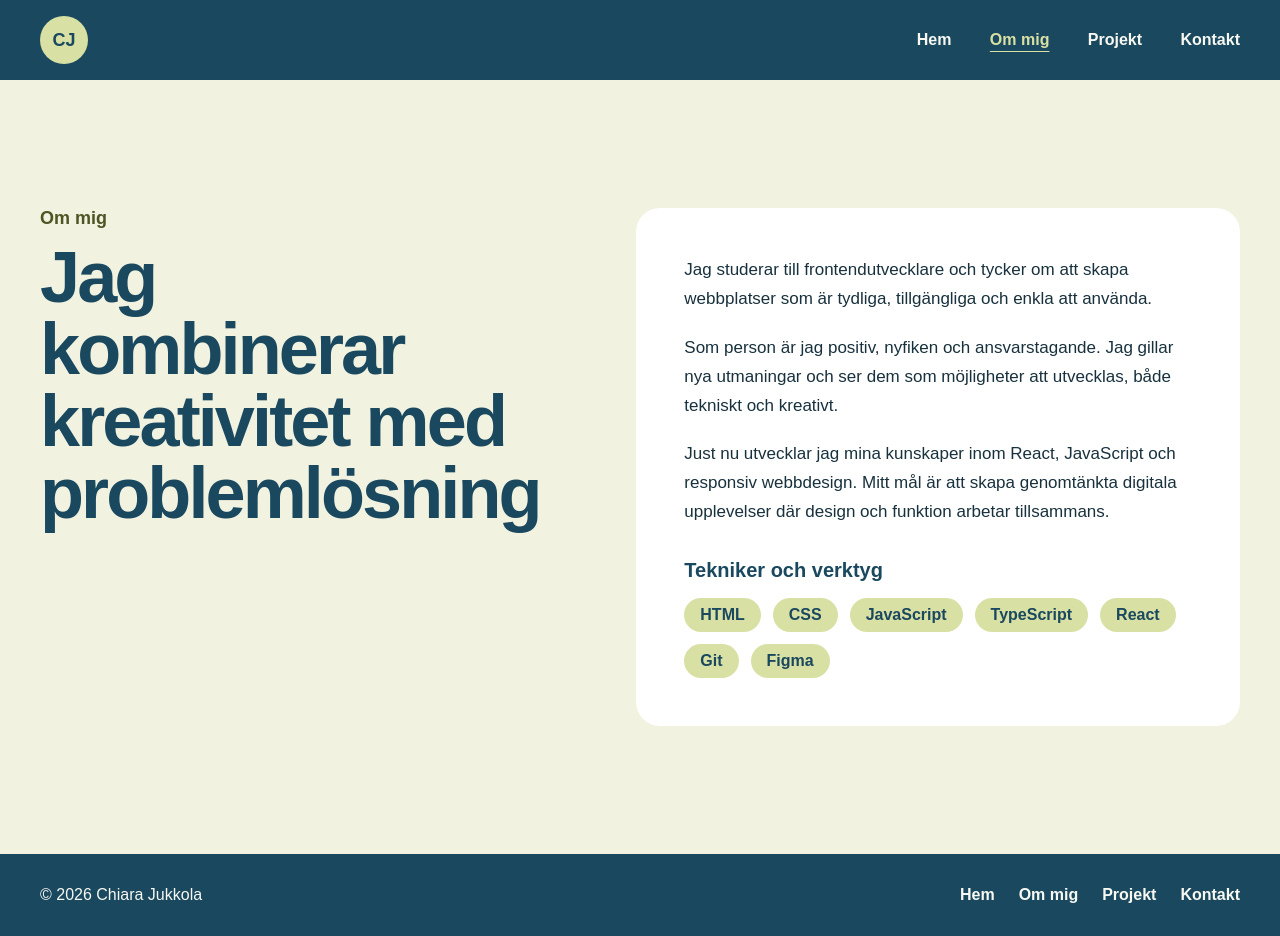
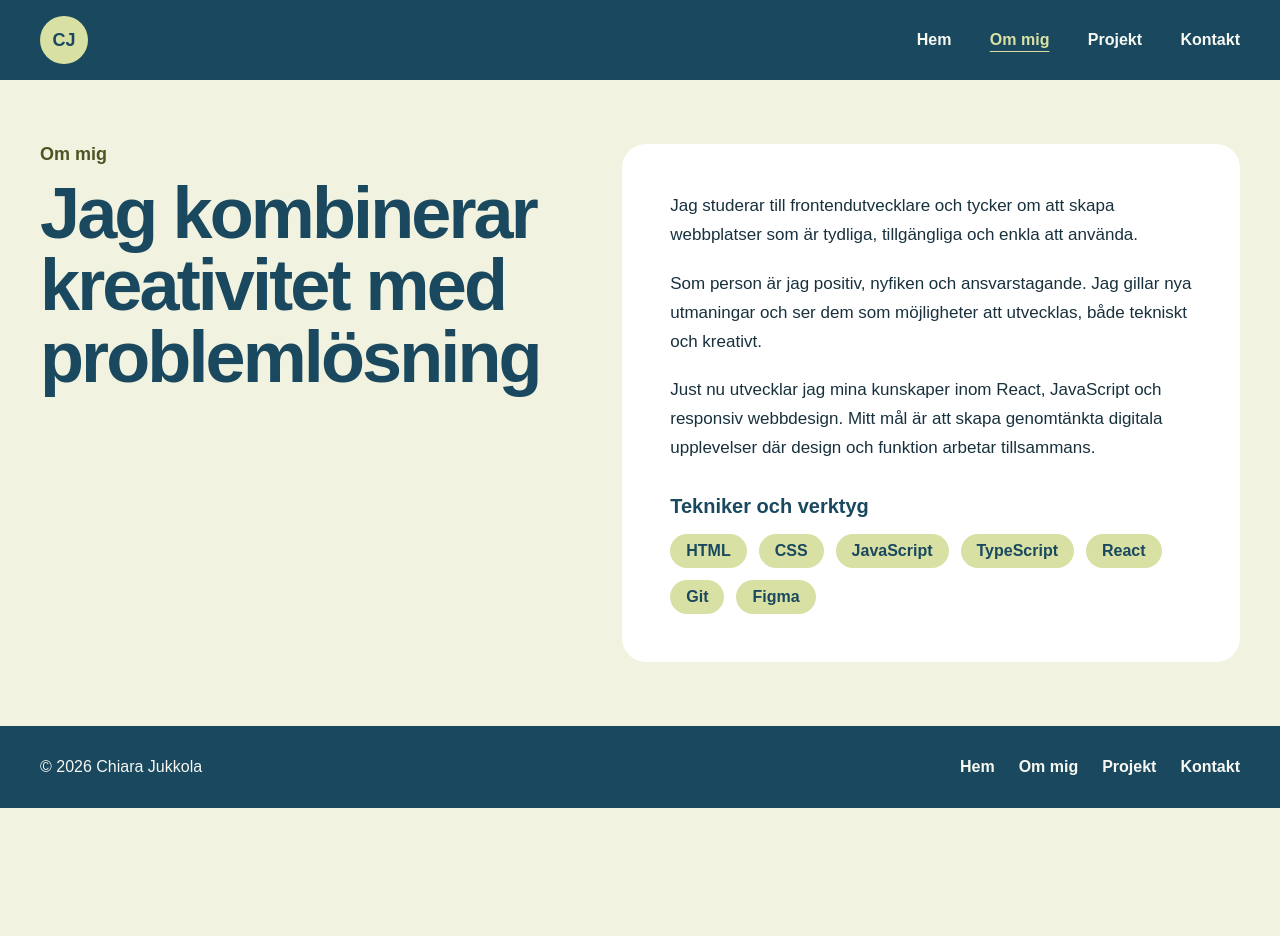
Before and after one commit to kickzon/react-portfolio, a React (Vite) app: page /about in a window 1280 px wide. After the commit the page ends 808 px from the top, so only its background shows below. Built offline with nearby package versions, Linux system fonts and the light colour scheme.

Commit message:
style: improve page spacing and footer visibility

```diff
--- a/src/components/About/About.module.css
+++ b/src/components/About/About.module.css
@@ -1,8 +1,8 @@
 .about {
   display: grid;
   grid-template-columns: minmax(0, 0.9fr) minmax(0, 1.1fr);
-  gap: clamp(3rem, 8vw, 7rem);
-  padding-block: clamp(4rem, 10vw, 8rem);
+  gap: clamp(2.5rem, 6vw, 5rem);
+  padding-block: clamp(2.5rem, 5vw, 4rem);
 }
 
 .heading {
--- a/src/components/Hero/Hero.module.css
+++ b/src/components/Hero/Hero.module.css
@@ -1,7 +1,6 @@
 .hero {
   display: flex;
   align-items: flex-start;
-  min-height: calc(100svh - 5rem);
   padding-block: clamp(3rem, 7vw, 6rem);
 }
 
```
